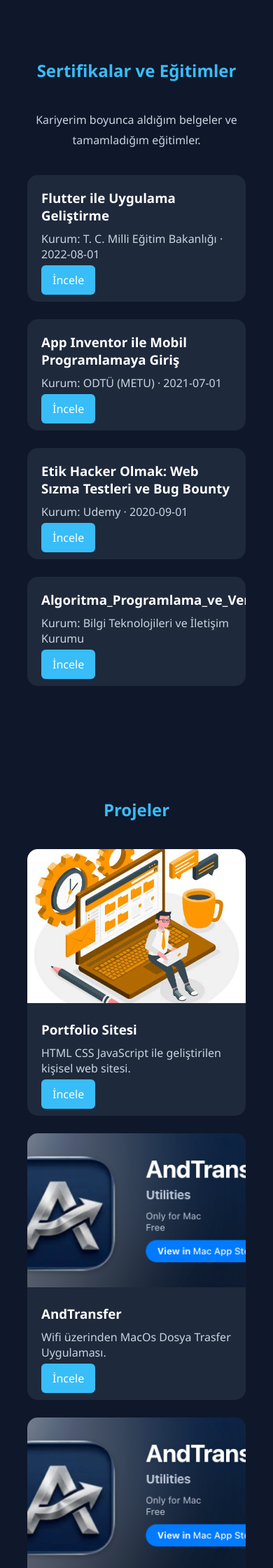
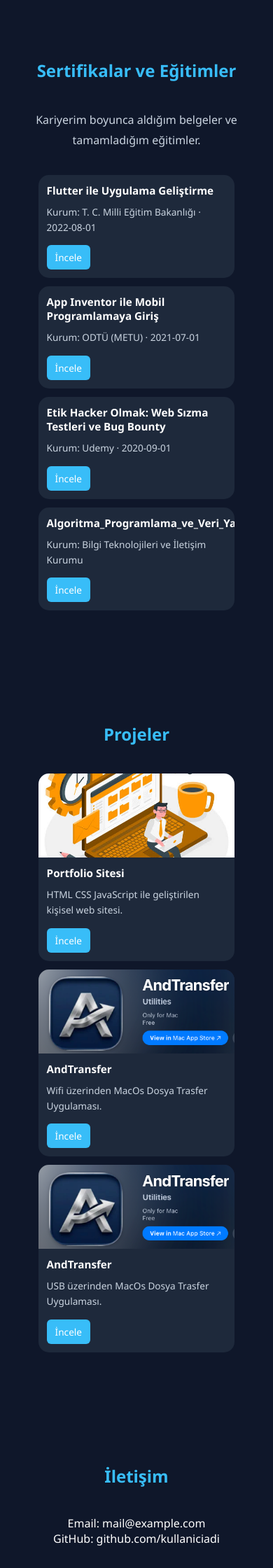
Before and after one commit to fth4c4r/fth4c4r.github.io, a PHP site: page / in a window 390 px wide; the page is wider, and only the part inside the window is pictured. Shown: the part 2295-4535 px from the top of that part at 70% size. After the commit the page ends 4503 px from the top of that part, so only its background shows below. Run offline with PHP 8.4, Linux system fonts and the light colour scheme.

Commit message:
Projeler bölümü responsive tasarıma uygun olarak optimize edildi

```diff
--- a/css/style.css
+++ b/css/style.css
@@ -287,8 +287,10 @@ section h2{
 
 .projects{
     display:grid;
-    grid-template-columns:repeat(auto-fit,minmax(300px,1fr));
+    grid-template-columns:repeat(auto-fit,minmax(250px,1fr));
     gap:25px;
+    max-width:1200px;
+    margin:0 auto;
 }
 
 .project-card{
@@ -296,29 +298,41 @@ section h2{
     border-radius:15px;
     overflow:hidden;
     transition:.3s;
+    height:100%;
+    display:flex;
+    flex-direction:column;
 }
 
 .project-card:hover{
     transform:translateY(-8px);
+    box-shadow:0 12px 24px rgba(56,189,248,.15);
 }
 
 .project-card img{
     width:100%;
-    height:220px;
+    height:180px;
     object-fit:cover;
+    flex-shrink:0;
 }
 
 .project-content{
     padding:20px;
+    flex-grow:1;
+    display:flex;
+    flex-direction:column;
 }
 
 .project-content h3{
     margin-bottom:10px;
+    font-size:1.1rem;
 }
 
 .project-content p{
     margin-bottom:15px;
     color:#cbd5e1;
+    flex-grow:1;
+    font-size:0.95rem;
+    line-height:1.6;
 }
 
 .project-btn{
@@ -327,6 +341,13 @@ section h2{
     text-decoration:none;
     padding:10px 16px;
     border-radius:6px;
+    align-self:flex-start;
+    font-size:0.9rem;
+    transition:.2s;
+}
+
+.project-btn:hover{
+    background:#0ea5e9;
 }
 
 #contact{
@@ -348,4 +369,56 @@ section h2{
         margin-top:40px;
     }
 
+    .projects{
+        grid-template-columns:repeat(auto-fit,minmax(200px,1fr));
+        gap:15px;
+        padding:0 5%;
+    }
+
+    .project-card img{
+        height:150px;
+    }
+
+    .project-content{
+        padding:15px;
+    }
+
+    .project-content h3{
+        font-size:1rem;
+    }
+
+    .project-content p{
+        font-size:0.9rem;
+    }
+
 }
+
+@media(max-width:480px){
+
+    .projects{
+        grid-template-columns:1fr;
+        gap:12px;
+    }
+
+    .project-card img{
+        height:120px;
+    }
+
+    .project-content{
+        padding:12px;
+    }
+
+    .project-content h3{
+        font-size:0.95rem;
+    }
+
+    .project-content p{
+        font-size:0.85rem;
+    }
+
+    .project-btn{
+        padding:8px 12px;
+        font-size:0.85rem;
+    }
+
+}
```
